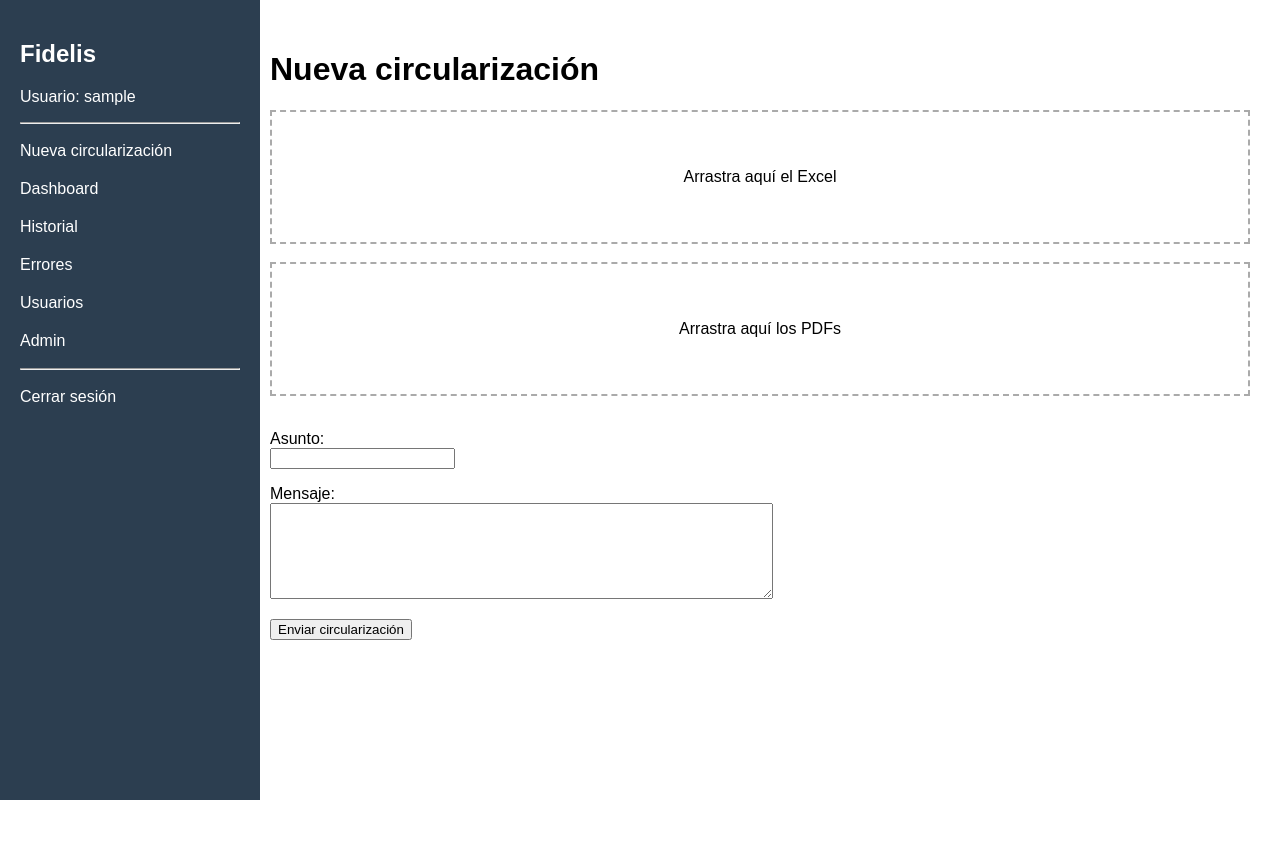
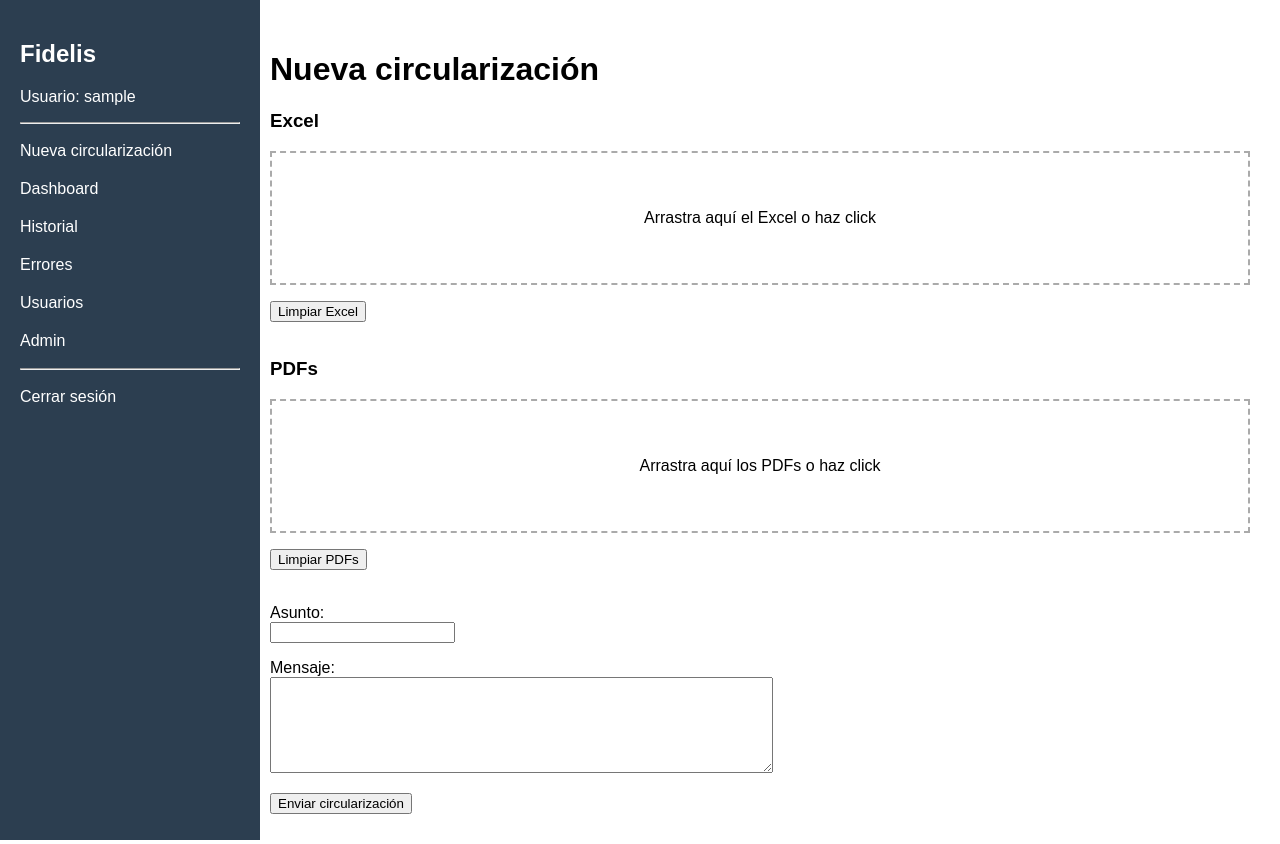
Before and after one commit to nicoduraan06/circularizaciones-fidelis, a FastAPI app: page / in a window 1280 px wide. Before the commit the page ends 800 px from the top, so only its background shows below. Run offline with FastAPI, Linux system fonts and the light colour scheme; the visitor is signed in with stand-in values (Sample User, id 1).

Commit message:
Add selected file list display and clear file buttons to drag and drop uploader

```diff
--- a/templates/form.html
+++ b/templates/form.html
@@ -6,19 +6,31 @@
 
 <form action="/enviar" method="post" enctype="multipart/form-data">
 
+<h3>Excel</h3>
+
 <div class="drop-zone" id="excelDrop">
-<p>Arrastra aquí el Excel</p>
+<p>Arrastra aquí el Excel o haz click</p>
 <input type="file" name="excel_file" accept=".xlsx" hidden>
 </div>
 
-<br>
+<ul id="excelList"></ul>
+
+<button type="button" onclick="clearExcel()">Limpiar Excel</button>
+
+<br><br>
+
+<h3>PDFs</h3>
 
 <div class="drop-zone" id="pdfDrop">
-<p>Arrastra aquí los PDFs</p>
+<p>Arrastra aquí los PDFs o haz click</p>
 <input type="file" name="pdf_files" multiple accept=".pdf" hidden>
 </div>
 
-<br>
+<ul id="pdfList"></ul>
+
+<button type="button" onclick="clearPDFs()">Limpiar PDFs</button>
+
+<br><br>
 
 <p>
 <label>Asunto:</label><br>
@@ -34,6 +46,7 @@
 
 </form>
 
+
 <style>
 
 .drop-zone{
@@ -41,6 +54,7 @@ border:2px dashed #aaa;
 padding:40px;
 text-align:center;
 cursor:pointer;
+margin-bottom:10px;
 }
 
 .drop-zone.dragover{
@@ -48,14 +62,27 @@ background:#f0f8ff;
 border-color:#007bff;
 }
 
+ul{
+list-style:none;
+padding:0;
+}
+
+li{
+background:#f5f5f5;
+padding:5px;
+margin:5px 0;
+}
+
 </style>
+
 
 <script>
 
-function setupDropZone(zoneId){
+function setupDropZone(zoneId, listId){
 
 const zone = document.getElementById(zoneId)
 const input = zone.querySelector("input")
+const list = document.getElementById(listId)
 
 zone.addEventListener("click", () => input.click())
 
@@ -75,15 +102,52 @@ zone.classList.remove("dragover")
 
 input.files = e.dataTransfer.files
 
-zone.querySelector("p").innerText =
-e.dataTransfer.files.length + " archivo(s) seleccionados"
+updateFileList(list, input.files)
 
+})
+
+input.addEventListener("change", ()=>{
+updateFileList(list, input.files)
 })
 
 }
 
-setupDropZone("excelDrop")
-setupDropZone("pdfDrop")
+function updateFileList(list, files){
+
+list.innerHTML=""
+
+for(let i=0;i<files.length;i++){
+
+const li=document.createElement("li")
+li.innerText=files[i].name
+list.appendChild(li)
+
+}
+
+}
+
+function clearExcel(){
+
+const input=document.querySelector("#excelDrop input")
+const list=document.getElementById("excelList")
+
+input.value=""
+list.innerHTML=""
+
+}
+
+function clearPDFs(){
+
+const input=document.querySelector("#pdfDrop input")
+const list=document.getElementById("pdfList")
+
+input.value=""
+list.innerHTML=""
+
+}
+
+setupDropZone("excelDrop","excelList")
+setupDropZone("pdfDrop","pdfList")
 
 </script>
 
```
